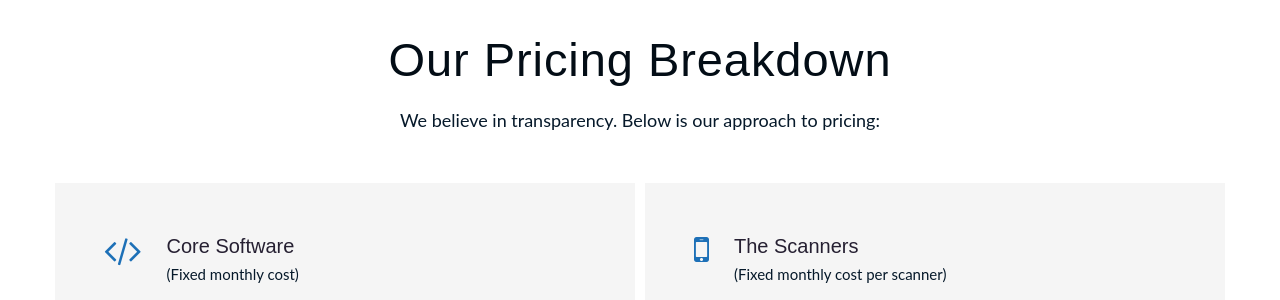
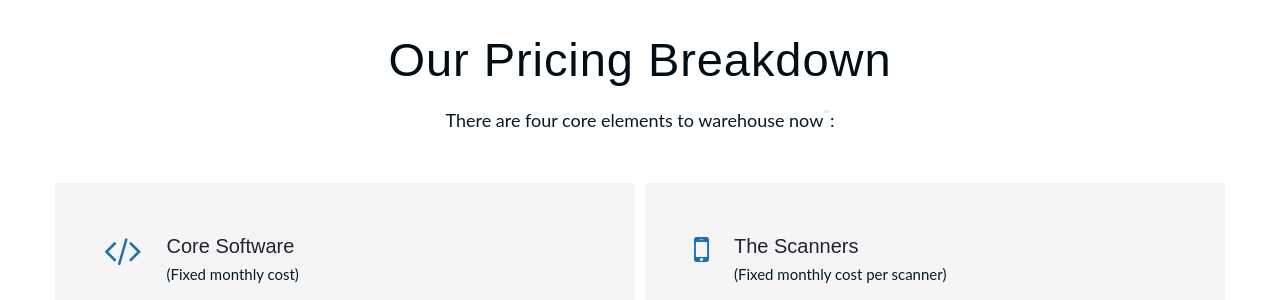
Before and after one commit to Warehouse-Now/Warehouse-Now.github.io, a Jekyll site: the page built from pricing.html, in a window 1280 px wide and 900 px high, scrolled down 797 px. Shown: the part 152-452 px from the top of the window. Built offline with Jekyll 4.4.1, drawn with Linux system fonts in a browser that asks for light colours.

Commit message:
backing up from last night

```diff
--- a/is.html
+++ b/is.html
@@ -93,7 +93,7 @@ layout: is
       <div class="row">
         <div class="col-lg-10 col-lg-offset-1">
           <h1 class="text-bold">The Company</h1>
-          <p class="big lead">We make software that is powerful, simple to use, beautiful by design and lightning fast.</p>
+          <p class="big lead">We believe that Warehouse Management Systems should be modern, powerful and lightning fast.</p>
 
           <p class="big" style="text-align:left;">We intentionally underdo our competition. We work just as hard on keeping features out of our software as we do on those that we put in. Whilst our competitors are in a feature race, we stay focused on solving just one problem. And we ensure we get it right. It keeps our software fast, our clients working efficiently and our company agile.</p>
 
--- a/pricing.html
+++ b/pricing.html
@@ -16,7 +16,7 @@ layout: pricing
       <div class="row">
         <div class="col-lg-6 col-lg-offset-3 bg-white text-center">
           <h1 class="text-bold">Our Pricing Breakdown</h1>
-          <p class="lead">We believe in transparency. Below is our approach to pricing:</p>
+          <p class="lead">There are four core elements to warehouse now<sup class="tm">&trade;</sup>:</p>
         </div>
       </div>
       <div class="row offset-1 flow-offset-3">
```
